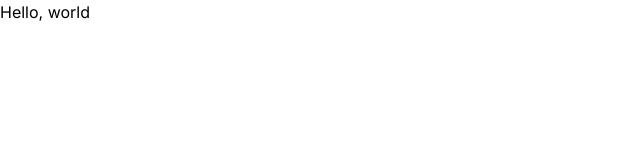
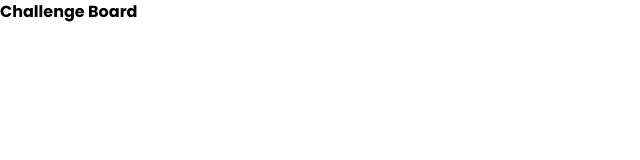
Before and after one commit to marksikaundi/Lab, a Next.js app: page / in a window 1280 px wide. Shown: the top 160 px of the page, without its empty margins (0-640 px from the left). Built offline with nearby package versions, Linux system fonts and the light colour scheme.

Commit message:
chore: Update font family in globals.css and layout.tsx

```diff
--- a/app/globals.css
+++ b/app/globals.css
@@ -1,3 +1,8 @@
 @tailwind base;
 @tailwind components;
 @tailwind utilities;
+
+
+.poppins {
+    font-family: var(--font-poppins);
+}
--- a/app/layout.tsx
+++ b/app/layout.tsx
@@ -1,5 +1,5 @@
 import type { Metadata } from "next";
-import { Inter } from "next/font/google";
+import { Inter, Poppins } from "next/font/google";
 import "./globals.css";
 import {
   ClerkProvider,
@@ -10,6 +10,12 @@ import {
 } from "@clerk/nextjs";
 
 const inter = Inter({ subsets: ["latin"] });
+
+const poppins = Poppins({
+  subsets: ["latin"],
+  variable: "--font-poppins",
+  weight: ["400", "200", "300", "400", "500", "600", "700", "800", "900"],
+});
 
 export const metadata: Metadata = {
   title: "Lupleg Challenge Dashboard",
@@ -25,7 +31,7 @@ export default function RootLayout({
   return (
     <ClerkProvider>
       <html lang="en">
-        <body className={inter.className}>{children}</body>
+        <body className={poppins.className}>{children}</body>
       </html>
     </ClerkProvider>
   );
--- a/app/page.tsx
+++ b/app/page.tsx
@@ -3,7 +3,7 @@ import Image from "next/image";
 export default function Home() {
   return (
     <div>
-      Hello, world
+      <h2 className="poppins font-bold">Challenge Board</h2>
     </div>
   );
 }
```
